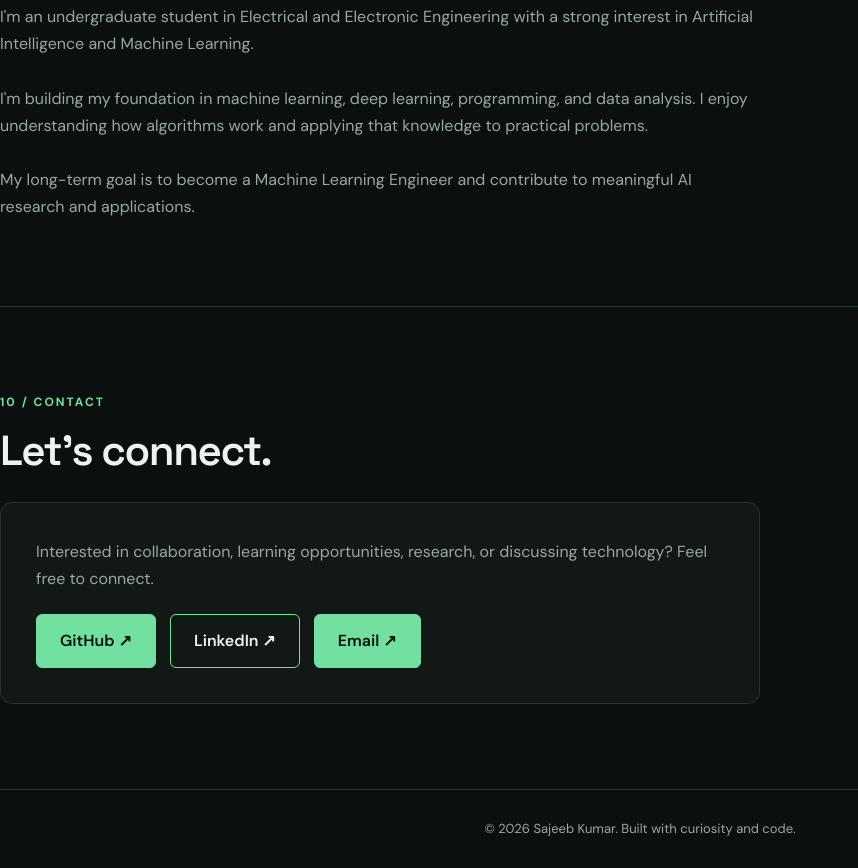
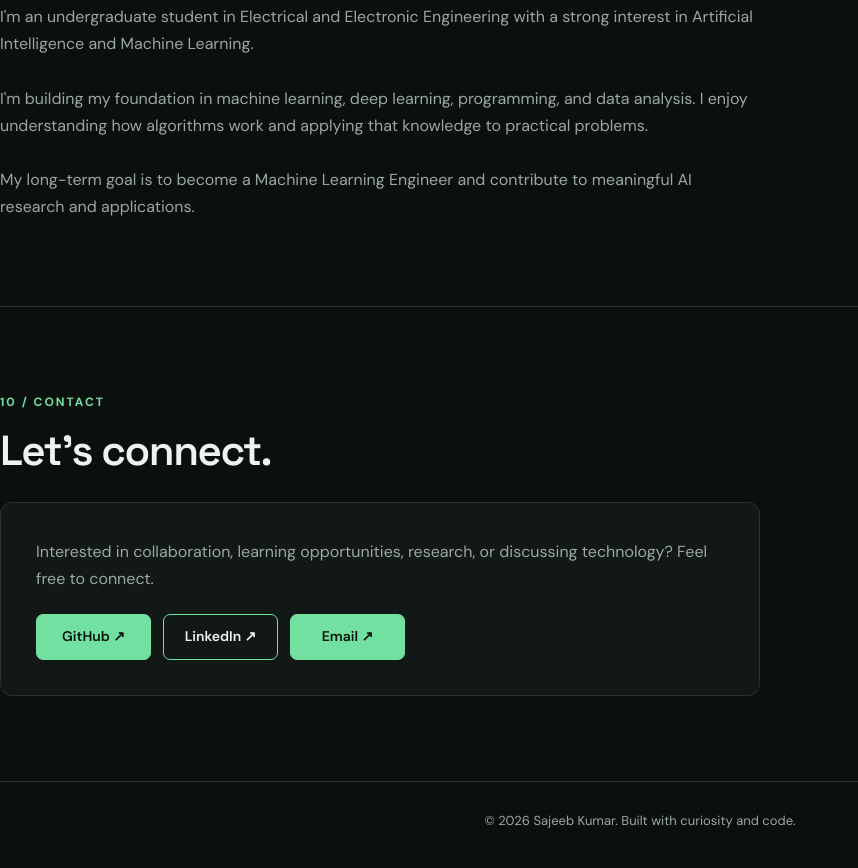
Before and after one commit to sajeeb-kumar/sajeeb-kumar.github.io, a plain HTML site: page index.html in a window 1280 px wide. Shown: the part 4890-5758 px from the top of the page, without its empty margins (0-858 px from the left). Drawn offline with Linux system fonts and the light colour scheme.

Commit message:
Enhance contact button design in index.html
Added refined design styles for contact buttons.

```diff
--- a/index.html
+++ b/index.html
@@ -590,6 +590,32 @@ main > .container > section {
 /* Keep headings and cards inside their sections */
 main > .container > section > * {
     max-width: 100%;
+}
+
+  /* =====================================================
+   CONTACT BUTTONS — REFINED DESIGN
+   ===================================================== */
+
+.contact-box .buttons {
+    display: flex;
+    flex-wrap: wrap;
+    gap: 12px;
+    align-items: center;
+}
+
+.contact-box .btn {
+    padding: 10px 19px;
+    font-size: 14px;
+    font-weight: 600;
+    border-radius: 7px;
+    min-width: 115px;
+    text-align: center;
+    transform: none;
+}
+
+.contact-box .btn:hover {
+    transform: translateY(-2px);
+    opacity: 0.9;
 }
   </style>
 
```
